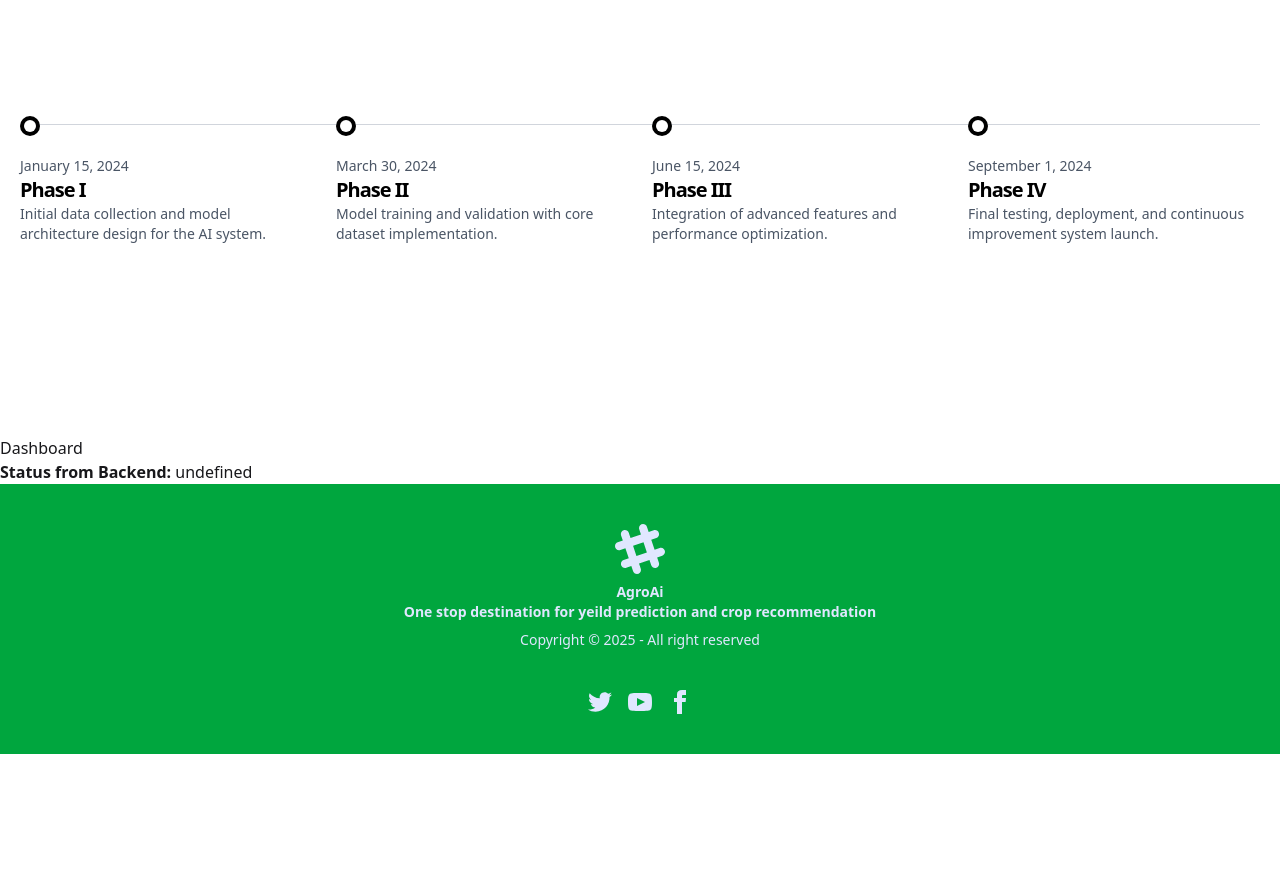
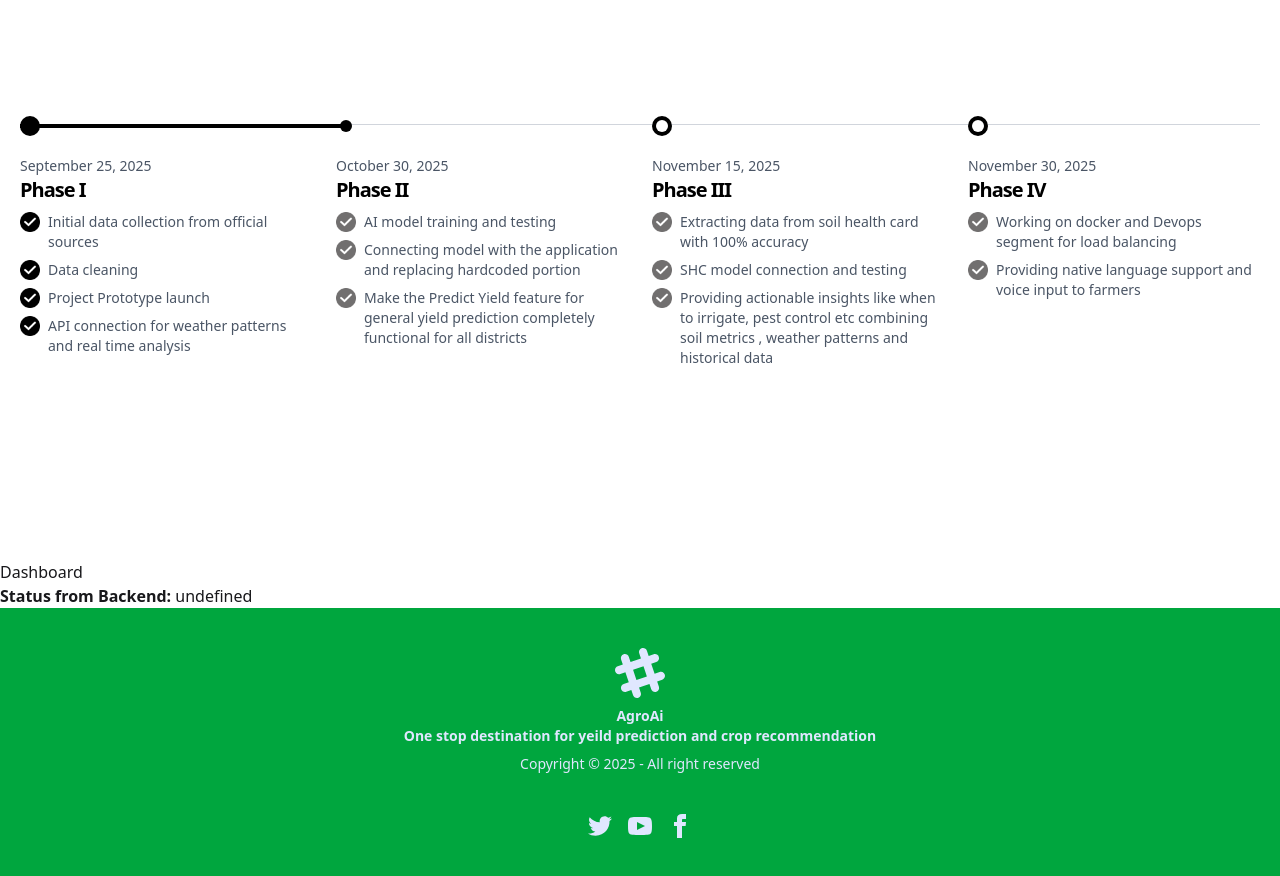
Before and after one commit to alamrumman/Tech-Sahayak-, a React (Vite) app in the folder Front/: page / in a window 1280 px wide. Shown: the part 984-1860 px from the top of the page. Before the commit the page ends 1738 px from the top, so only its background shows below. Built offline with nearby package versions, Linux system fonts and the light colour scheme.

Commit message:
the timeline is now fully functional

```diff
--- a/Front/src/Madecomp/Timeline.jsx
+++ b/Front/src/Madecomp/Timeline.jsx
@@ -1,51 +1,139 @@
 import React from "react";
 import { useTranslation } from "react-i18next";
+
+// --- FIX 2: Use PascalCase for component names and remove extra div ---
+const TickmarkIcon = () => (
+  <img
+    className="w-5 mr-2 flex-shrink-0"
+    src="\images\checked.png"
+    alt="Tick mark"
+  />
+);
+const BlankTickmarkIcon = () => (
+  <img
+    className="w-5 mr-2 flex-shrink-0"
+    src="\images\checked (2).png"
+    alt="blank Tick mark"
+  />
+);
 
 // Example data
 const timelineEventsData = [
   {
-    date: "January 15, 2024",
+    date: "September 25, 2025",
     title: "Phase I",
-    description:
-      "Initial data collection and model architecture design for the AI system.",
+    status: "completed",
+    description: [
+      { text: "Initial data collection from official sources", isDone: true },
+      { text: "Data cleaning", isDone: true },
+      { text: "Project Prototype launch", isDone: true },
+      {
+        text: "API connection for weather patterns and real time analysis",
+        isDone: true,
+      },
+    ],
   },
   {
-    date: "March 30, 2024",
+    date: "October 30, 2025",
     title: "Phase II",
-    description:
-      "Model training and validation with core dataset implementation.",
+    status: "current",
+    description: [
+      { text: "AI model training and testing", isDone: false },
+      {
+        text: "Connecting model with the application and replacing hardcoded portion",
+        isDone: false,
+      },
+      {
+        text: "Make the Predict Yield feature for general yield prediction completely functional for all districts",
+        isDone: false,
+      },
+    ],
   },
   {
-    date: "June 15, 2024",
+    date: "November 15, 2025",
     title: "Phase III",
-    description:
-      "Integration of advanced features and performance optimization.",
+    status: "upcoming",
+    description: [
+      {
+        text: "Extracting data from soil health card with 100% accuracy",
+        isDone: false,
+      },
+      { text: "SHC model connection and testing", isDone: false },
+      {
+        text: "Providing actionable insights like when to irrigate, pest control etc  combining soil metrics , weather patterns and historical data",
+        isDone: false,
+      },
+    ],
   },
   {
-    date: "September 1, 2024",
+    date: "November 30, 2025",
     title: "Phase IV",
-    description:
-      "Final testing, deployment, and continuous improvement system launch.",
+    status: "upcoming",
+    description: [
+      {
+        text: "Working on docker and Devops segment for load balancing",
+        isDone: false,
+      },
+      {
+        text: "Providing native language support and voice input to farmers",
+        isDone: false,
+      },
+    ],
   },
+
 ];
 
-const TimelineItem = ({ date, title, description, isLast }) => (
+const TimelineItem = ({ date, title, description, isLast, status }) => (
   <div className="relative space-y-2">
     {/* Vertical line for mobile */}
     {!isLast && (
       <div className="bg-gray-300 shrink-0 absolute top-6 left-0 w-px h-full block md:hidden"></div>
     )}
+    {/* --- UPDATED DOT LOGIC --- */}
+    <div className="absolute top-0 -left-[9px] z-10 flex size-5 items-center justify-center rounded-full p-1 md:-top-10 md:left-0">
+      {/* 2. Conditionally render the dot's style */}
+      {status === "completed" && (
+        // Solid black dot for completed phases
+        <>
+          <div className="absolute size-5 rounded-full bg-black"></div>
+          <div className="relative size-3 rounded-full bg-black"></div>
+        </>
+      )}
 
-    {/* The hollow dot */}
-    <div className="absolute top-0 -left-[9px] z-10 flex size-5 items-center justify-center rounded-full bg-black p-1 md:-top-10 md:left-0">
-      <div className="size-full rounded-full bg-white"></div>
+      {status === "current" && (
+        // Ping animation for the current phase
+        <span className="relative flex h-3 w-3">
+          <span className="animate-ping absolute inline-flex h-full w-full rounded-full bg-black opacity-75"></span>
+          <span className="relative inline-flex rounded-full h-3 w-3 bg-black"></span>
+        </span>
+      )}
+
+      {status === "upcoming" && (
+        // Original hollow dot for upcoming phases
+        <>
+          <div className="absolute size-5 rounded-full bg-black"></div>
+          <div className="relative size-3 rounded-full bg-white"></div>
+        </>
+      )}
     </div>
 
     {/* Text content */}
     <div className="pl-7 md:pl-0">
       <p className="text-sm text-gray-600">{date}</p>
       <h2 className="text-xl font-bold tracking-tighter text-black">{title}</h2>
-      <p className="text-sm text-gray-600">{description}</p>
+      {Array.isArray(description) ? (
+        <ul className="mt-2 space-y-2">
+          {description.map((point, index) => (
+            <li key={index} className="flex items-start text-sm text-gray-600">
+              {/* --- FIX 2: Use corrected component names --- */}
+              {point.isDone ? <TickmarkIcon /> : <BlankTickmarkIcon />}
+              <span>{point.text}</span>
+            </li>
+          ))}
+        </ul>
+      ) : (
+        <p className="text-sm text-gray-600">{description}</p>
+      )}
     </div>
   </div>
 );
@@ -59,19 +147,14 @@ const Timeline = ({ events = timelineEventsData }) => {
           <h1 className="mb-10 text-center text-3xl font-bold tracking-tighter text-black sm:text-6xl">
             {t("timelineTitle")}
           </h1>
-
           <div className="flex w-full justify-center flex-col gap-6 rounded-xl py-3 md:py-16 relative">
             <div className="px-5">
               <div className="relative flex flex-col items-center md:mt-12">
-                {/* Horizontal line for desktop */}
                 <div className="bg-gray-300 shrink-0 h-px w-full absolute -top-8 left-0 hidden md:block"></div>
-
-                {/* Progress bar animation line */}
                 <div
-                  className="absolute -top-[32px] left-0 hidden h-0.5 bg-black md:block"
-                  style={{ width: "0%" }}
+                  className="absolute -top-[32px] left-0 hidden h-1 bg-black md:block"
+                  style={{ width: "26%" }}
                 ></div>
-
                 <div className="grid gap-12 md:gap-6 md:grid-cols-4">
                   {events.map((event, index) => (
                     <TimelineItem
@@ -80,6 +163,7 @@ const Timeline = ({ events = timelineEventsData }) => {
                       title={event.title}
                       description={event.description}
                       isLast={index === events.length - 1}
+                      status={event.status}
                     />
                   ))}
                 </div>
```
Also changed, not shown: Front/public/images/checked (2).png (added), Front/public/images/checked.png (added).
